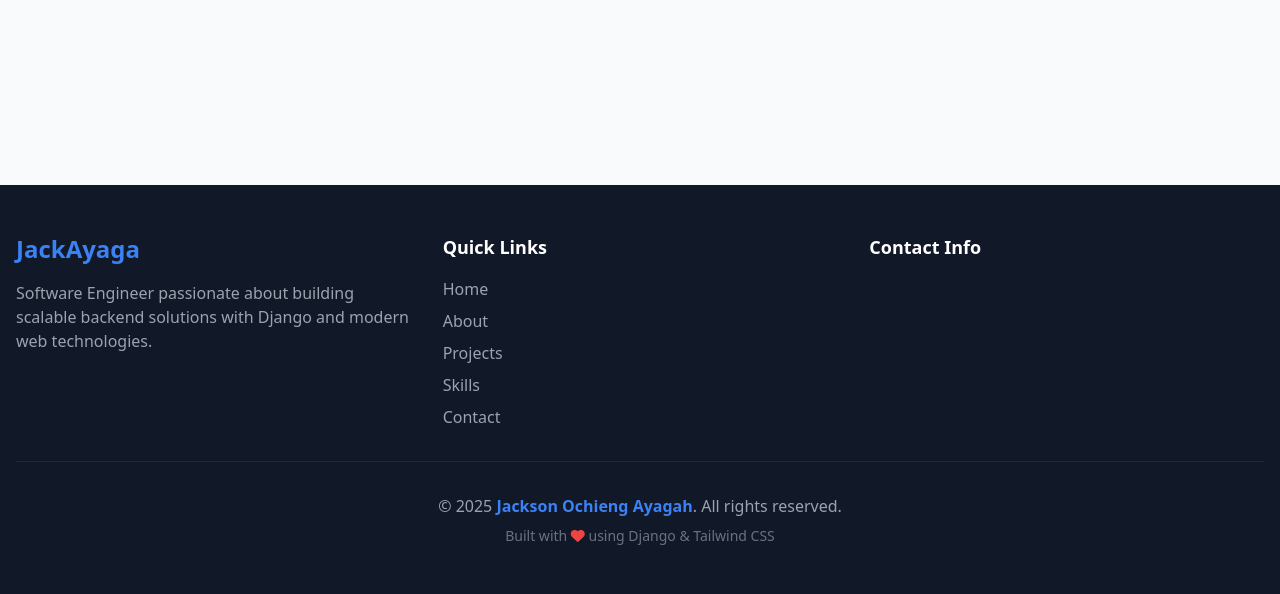
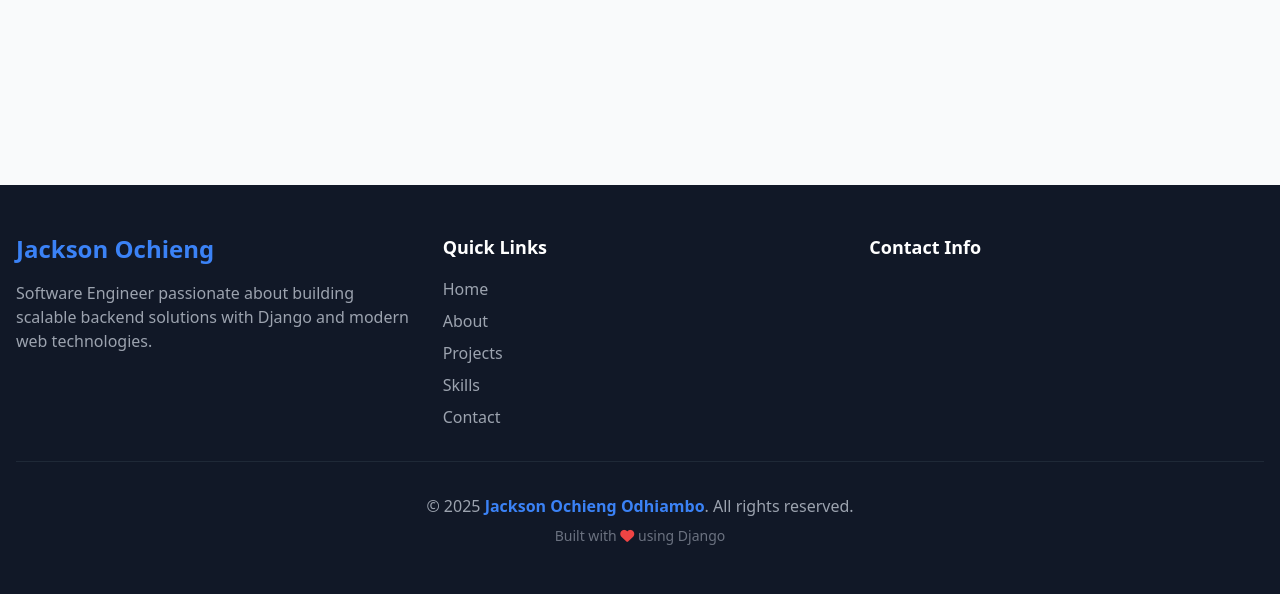
Before and after one commit to jacksonochieng1540/portfolio_project, a Django app: page / in a window 1280 px wide; the page is wider, and only the part inside the window is pictured. Shown: the part 4953-5547 px from the top of that part. Run offline with Django 4.2, Linux system fonts and the light colour scheme; data that the repository does not hold is empty; some libraries are stand-ins or nearby versions.

Commit message:
updates for production

```diff
--- a/templates/partials/footer.html
+++ b/templates/partials/footer.html
@@ -4,7 +4,7 @@
         <div class="grid md:grid-cols-3 gap-8 mb-8">
             <!-- About -->
             <div>
-                <h3 class="text-2xl font-bold mb-4 text-primary">JackAyaga</h3>
+                <h3 class="text-2xl font-bold mb-4 text-primary">Jackson Ochieng</h3>
                 <p class="text-gray-400 mb-4">
                     Software Engineer passionate about building scalable backend solutions with Django and modern web technologies.
                 </p>
@@ -64,10 +64,10 @@
         <!-- Bottom Bar -->
         <div class="border-t border-gray-800 pt-8 text-center">
             <p class="text-gray-400">
-                &copy; {% now "Y" %} <span class="text-primary font-semibold">Jackson Ochieng Ayagah</span>. All rights reserved.
+                &copy; {% now "Y" %} <span class="text-primary font-semibold">Jackson Ochieng Odhiambo</span>. All rights reserved.
             </p>
             <p class="text-gray-500 text-sm mt-2">
-                Built with <i class="fas fa-heart text-red-500"></i> using Django & Tailwind CSS
+                Built with <i class="fas fa-heart text-red-500"></i> using Django
             </p>
         </div>
     </div>
```
Also changed, not shown: portfolio_project/settings.py (+7 -3 lines), 2 other files.
